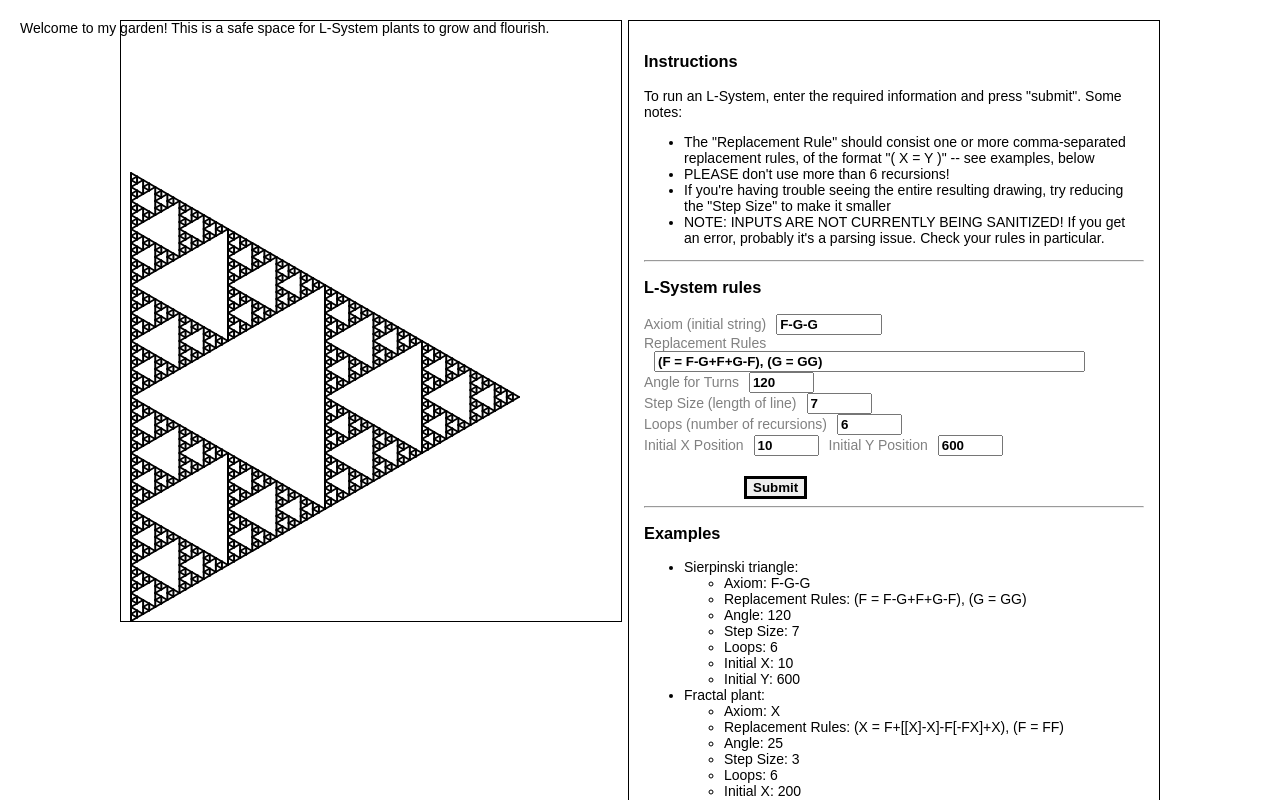
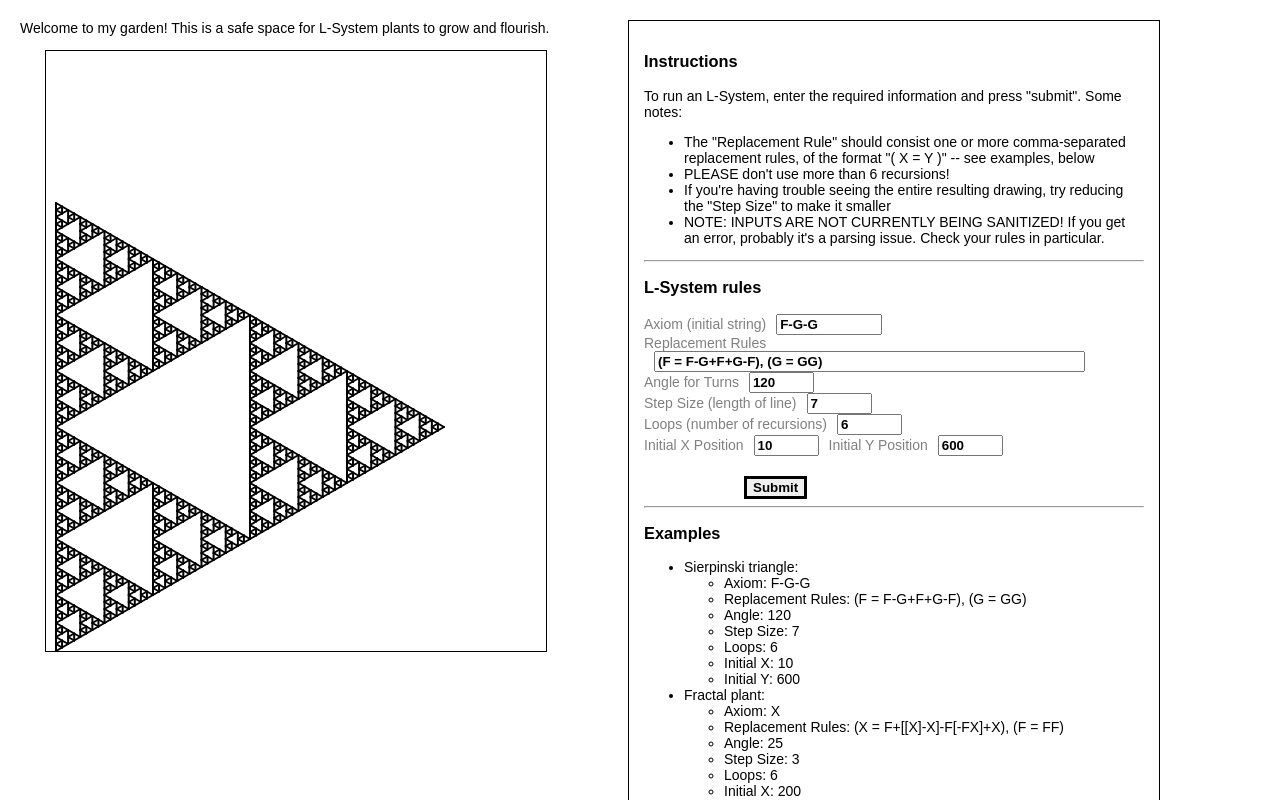
Before and after one commit to hd23408/reactive-garden, a React (Create React App) app: page / in a window 1280 px wide. Shown: the top 800 px of the page. Built offline with nearby package versions, Linux system fonts and the light colour scheme.

Commit message:
Minor formatting cleanup

```diff
--- a/src/index.css
+++ b/src/index.css
@@ -7,10 +7,11 @@ body {
   width: 500px;
   height: 600px;
   border: 1px solid black;
-  margin-left: 100px;
+  margin-left: 25px;
   float: left;
   cursor: crosshair;
   position: absolute;
+  top: 50px;
 }
 
 .hidden {
@@ -23,6 +24,7 @@ body {
   padding: 15px;
   margin-right: 100px;
   float: right;
+
 }
 
 form input {
```
